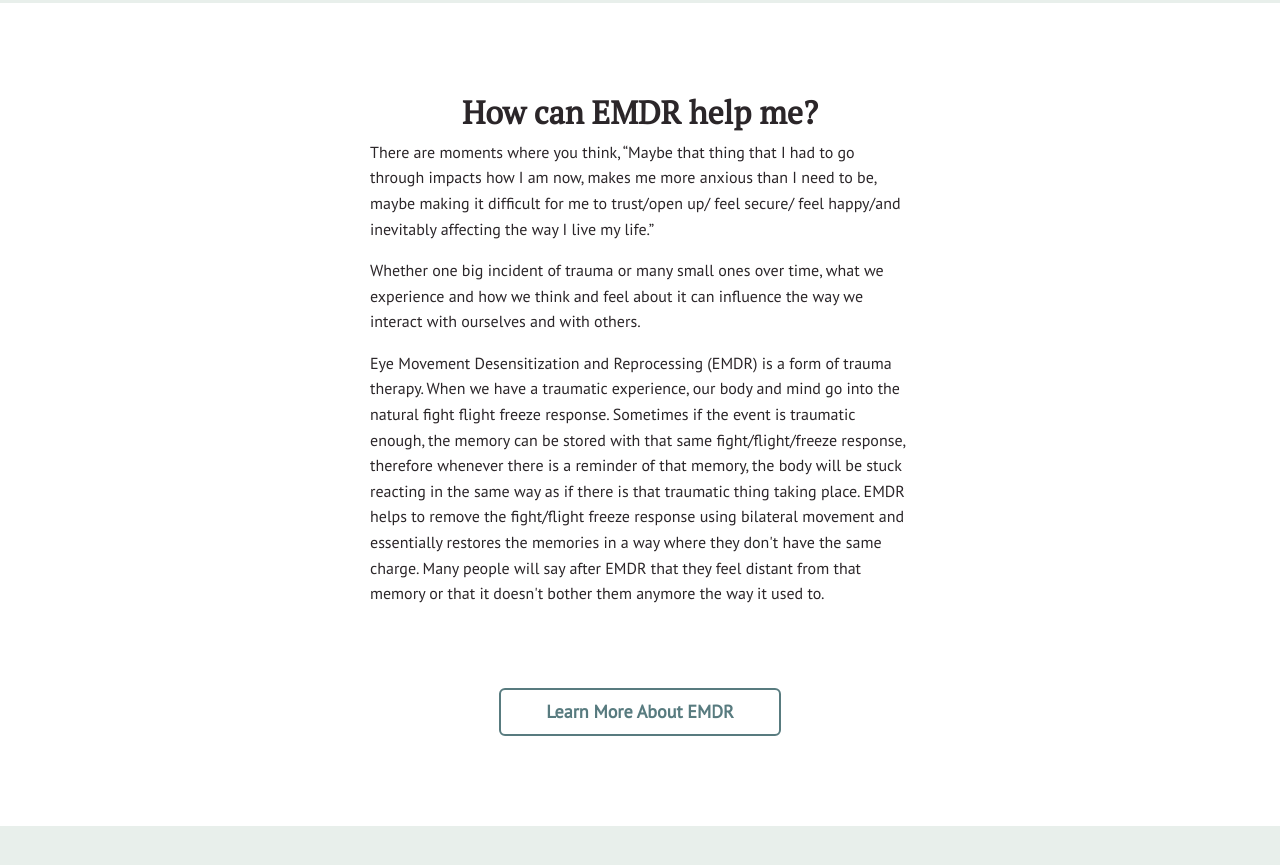
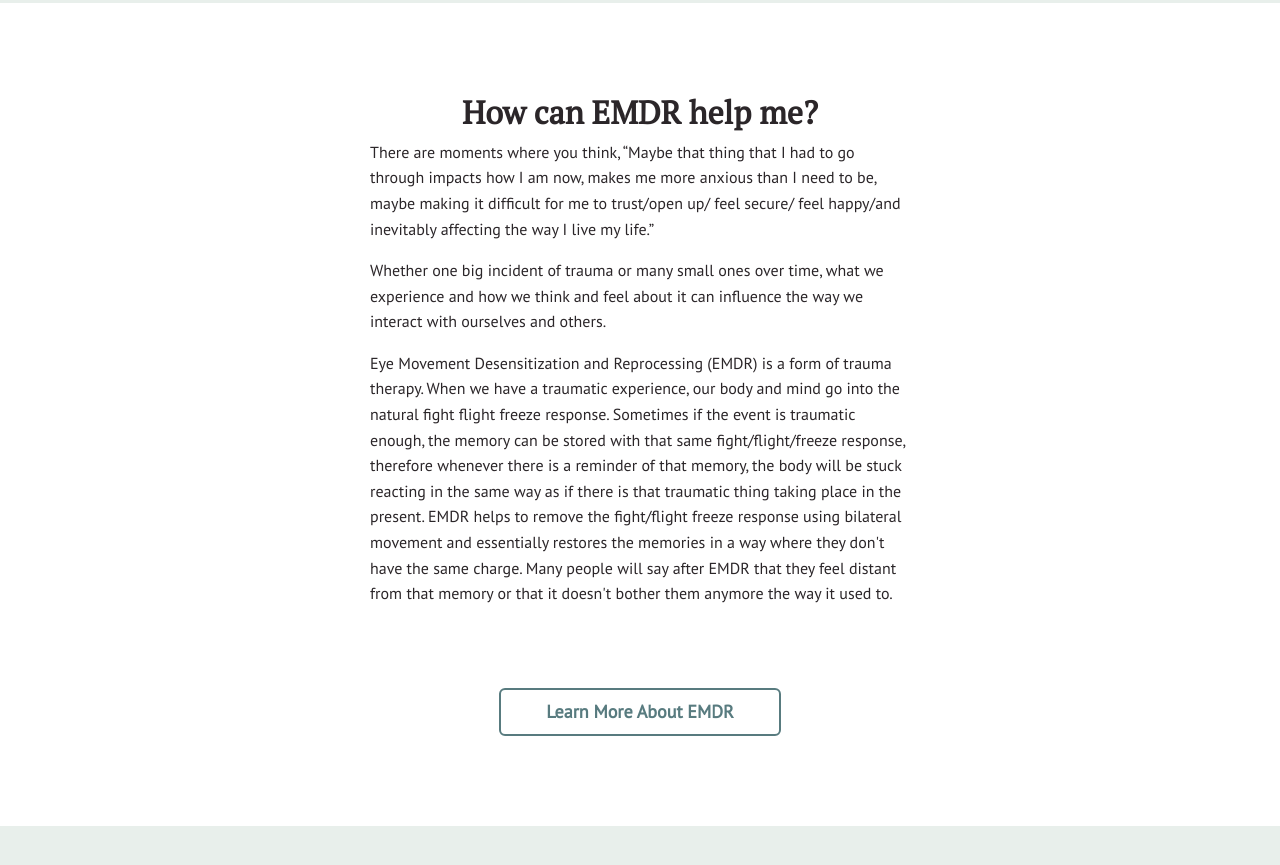
Before and after one commit to NickArrasate/perceptivecounseling, a Jekyll site: the page built from emdr.md, in a window 1280 px wide and 900 px high, scrolled down 765 px. Shown: the top 865 px of the window. Built offline with Jekyll 4.4.1, drawn with Linux system fonts in a browser that asks for light colours; nearby versions of some CDN libraries.

Commit message:
[HT] Edited item: content/_sections/emdr-3-content.html

```diff
--- a/content/_sections/emdr-3-content.html
+++ b/content/_sections/emdr-3-content.html
@@ -31,8 +31,8 @@
 <div class="d-flex align-items-center justify-content-around row">
 <div class="col-sm-10 col-md-8 col-lg-6">
 <p>There are moments where you think, &ldquo;Maybe that thing that I had to go through impacts how I am now, makes me more anxious than I need to be, maybe making it difficult for me to trust/open up/ feel secure/ feel happy/and inevitably affecting the way I live my life.&rdquo;</p>
-<p>Whether one big incident of trauma or many small ones over time, what we experience and how we think and feel about it can influence the way we interact with ourselves and with others.</p>
-<p>Eye Movement Desensitization and Reprocessing (EMDR) is a form of trauma therapy. When we have a traumatic experience, our body and mind go into the natural fight flight freeze response. Sometimes if the event is traumatic enough, the memory can be stored with that same fight/flight/freeze response, therefore whenever there is a reminder of that memory, the body will be stuck reacting in the same way as if there is that traumatic thing taking place. EMDR helps to remove the fight/flight freeze response using bilateral movement and essentially restores the memories in a way where they don't have the same charge. Many people will say after EMDR that they feel distant from that memory or that it doesn't bother them anymore the way it used to.</p>
+<p>Whether one big incident of trauma or many small ones over time, what we experience and how we think and feel about it can influence the way we interact with ourselves and others.</p>
+<p>Eye Movement Desensitization and Reprocessing (EMDR) is a form of trauma therapy. When we have a traumatic experience, our body and mind go into the natural fight flight freeze response. Sometimes if the event is traumatic enough, the memory can be stored with that same fight/flight/freeze response, therefore whenever there is a reminder of that memory, the body will be stuck reacting in the same way as if there is that traumatic thing taking place in the present. EMDR helps to remove the fight/flight freeze response using bilateral movement and essentially restores the memories in a way where they don't have the same charge. Many people will say after EMDR that they feel distant from that memory or that it doesn't bother them anymore the way it used to.</p>
 <p>&nbsp;</p>
 </div>
 <div class="col-12 d-flex align-items-center justify-content-around" style="margin-top: 1.5em;"><a href="https://www.emdria.org/page/what_is_emdr_therapy" target="_blank" rel="noopener"><button class="request-button">Learn More About EMDR</button></a></div>
```
